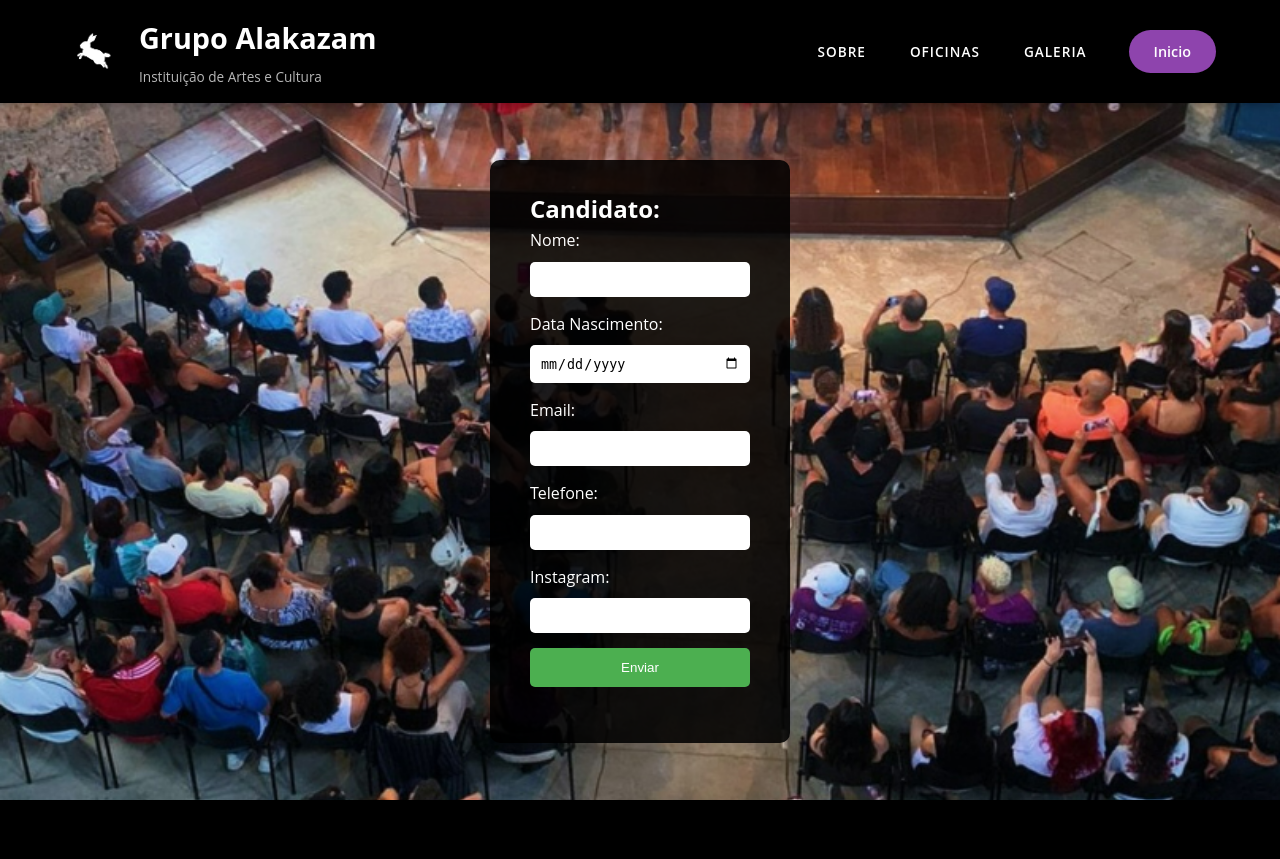
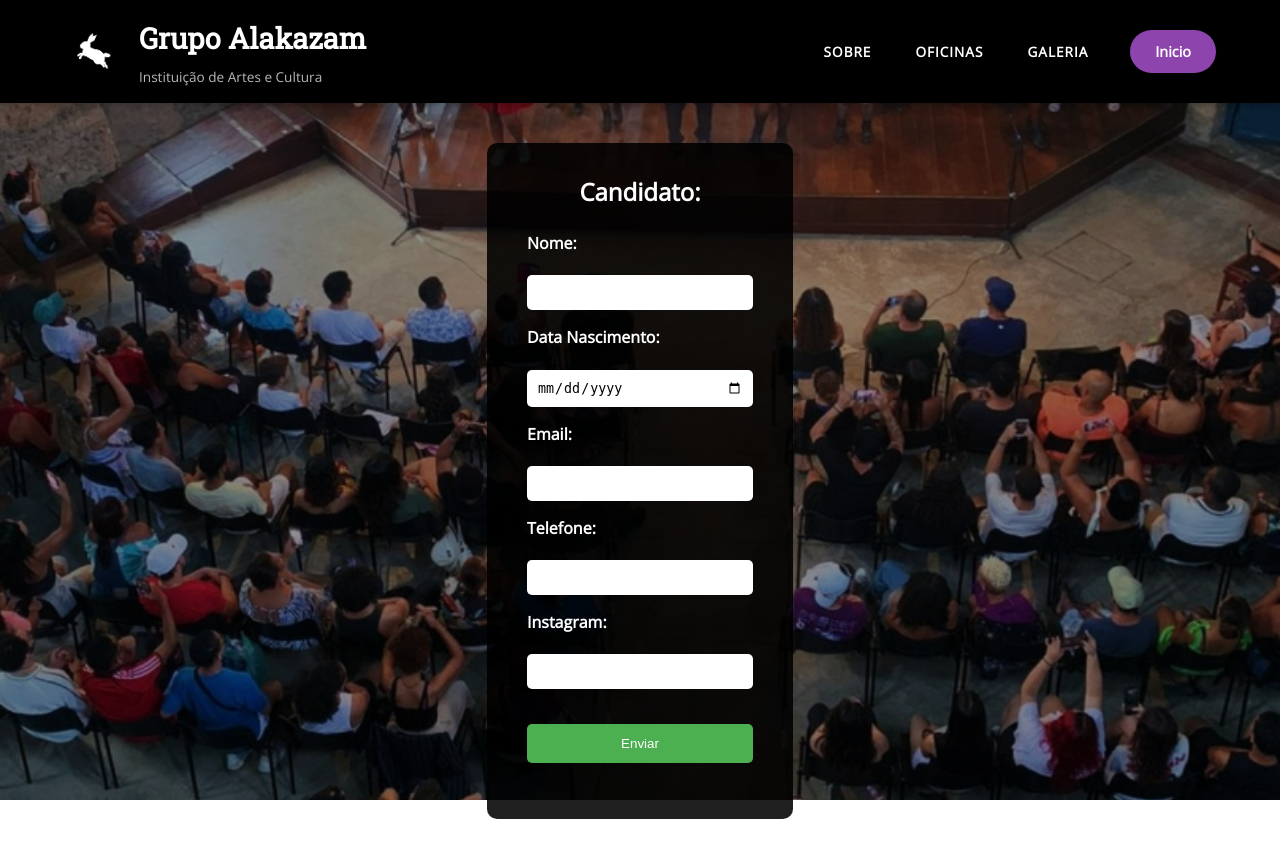
Before and after one commit to rigopedro/trabalhowebIII, a Flask app: page /inscricao in a window 1280 px wide. Before the commit the page ends 800 px from the top, so only its background shows below. Run offline with Flask 3, Linux system fonts and the light colour scheme.

Commit message:
Adicionando algumas melhorias visuais

```diff
--- a/static/formulario.css
+++ b/static/formulario.css
@@ -4,17 +4,32 @@
     padding: 0;
     box-sizing: border-box;
 }
-
-/* Body com fundo e centralização do conteúdo principal */
+/* Fonte base para todo o conteúdo */
 body {
     font-family: 'Open Sans', sans-serif;
     line-height: 1.6;
+    color: #fff;
+    margin: 0;
+    padding: 0;
+}
+
+/* Fundo com imagem e camada escura */
+body::before {
+    content: "";
+    position: fixed;
+    inset: 0;
     background: url('/static/images/palco.png') no-repeat center center fixed;
     background-size: cover;
-    color: white;
-    min-height: 100vh;
-    display: flex;
-    flex-direction: column;
+    background-position: center;
+    z-index: -2;
+}
+
+body::after {
+    content: "";
+    position: fixed;
+    inset: 0;
+    background: rgba(0, 0, 0, 0.4); /* camada preta semi-transparente */
+    z-index: -1;
 }
 
 /* Header (navbar) */
@@ -34,6 +49,14 @@ header {
     margin: 0 auto;
 }
 
+/* Título com Roboto Slab */
+h1 {
+    font-family: 'Roboto Slab', serif;
+    margin-bottom: 20px;
+    color: #fff;
+}
+
+/* Header flex layout */
 .header-content {
     display: flex;
     justify-content: space-between;
@@ -134,7 +157,7 @@ nav a:hover::after {
     box-shadow: 0 5px 15px rgba(0,0,0,0.3);
 }
 
-/* Responsivo */
+
 @media (max-width: 768px) {
     .header-actions {
         flex-direction: column;
@@ -147,7 +170,6 @@ nav a:hover::after {
     }
 }
 
-/* Centraliza o formulário na área abaixo do header */
 .main-content {
   flex: 1;
   display: flex;
@@ -156,12 +178,23 @@ nav a:hover::after {
   padding: 40px 20px;
 }
 
-/* Estilo do formulário */
 .form-container {
   background-color: rgba(0, 0, 0, 0.874);
   padding: 30px 40px;
   border-radius: 10px;
-    width: 300px;
+  width: 306px;
+  color: white;
+}
+
+.form-container h2 {
+  text-align: center;
+  margin-bottom: 20px;
+}
+
+.form-container label {
+  display: block;
+  margin-bottom: -15px;
+  font-weight: 600;
   color: white;
 }
 
@@ -184,6 +217,7 @@ input[type="date"] {
   border: none;
   border-radius: 5px;
   cursor: pointer;
+  margin-top: 20px;
 }
 
 .btn:hover {
--- a/templates/formulario.html
+++ b/templates/formulario.html
@@ -4,6 +4,9 @@
         <meta charset="UTF-8">
         <title>Inscrição</title>
         <link rel="stylesheet" href="{{ url_for('static', filename='formulario.css') }}">
+        <link href="https://fonts.googleapis.com/css2?family=Roboto+Slab&display=swap" rel="stylesheet">
+        <link href="https://fonts.googleapis.com/css2?family=Open+Sans&family=Roboto+Slab&display=swap" rel="stylesheet">
+
     </head>
     <body>
         <!-- Navbar -->
```
Also changed, not shown: static/frontend/style.css (+5 -4 lines). Lines whose indentation alone changed are shown as unchanged.
